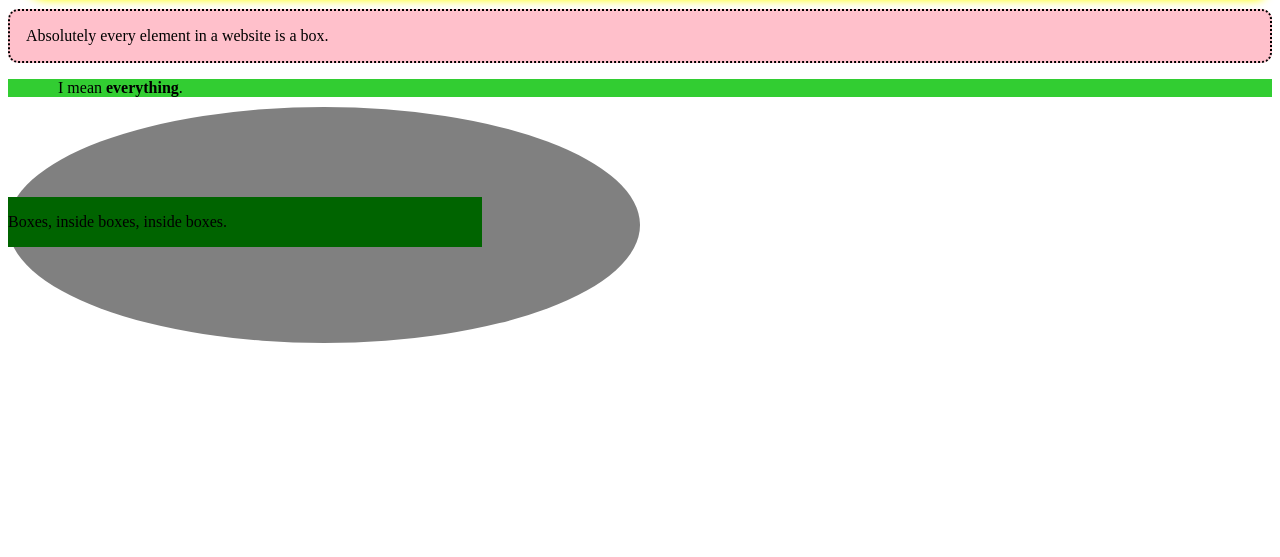
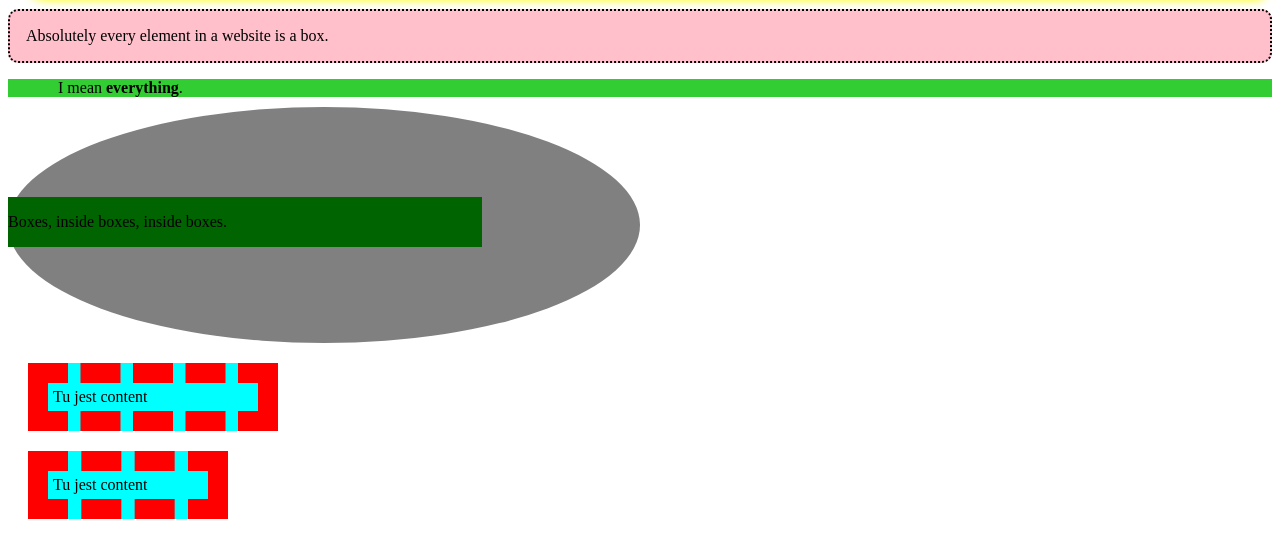
Before and after one commit to tom-bro/box-model-code, a plain HTML site: page index.html in a window 1280 px wide. Shown: the part 173-730 px from the top of the page. Drawn offline with Linux system fonts and the light colour scheme.

Commit message:
Add some content

```diff
--- a/css/main.css
+++ b/css/main.css
@@ -58,3 +58,20 @@ h1 + p {
 
   border-radius: 50%;
 }
+
+.moje1 {
+  box-sizing: content-box;
+  width: 200px;
+  background-color: aqua;
+  padding: 5px 5px;
+  border: 20px dashed red;
+  margin: 20px 20px;
+}
+
+.moje2 {
+  background-color: aqua;
+  width: 200px;
+  padding: 5px 5px;
+  border: 20px dashed red;
+  margin: 20px 20px;
+}
--- a/index.html
+++ b/index.html
@@ -16,5 +16,8 @@
     <p class="box-2">Boxes, inside boxes, inside boxes.</p>
   </div>
 
+  <div class="moje1">Tu jest content</div>
+  <div class="moje2">Tu jest content</div>
+
 </body>
 </html>
```
